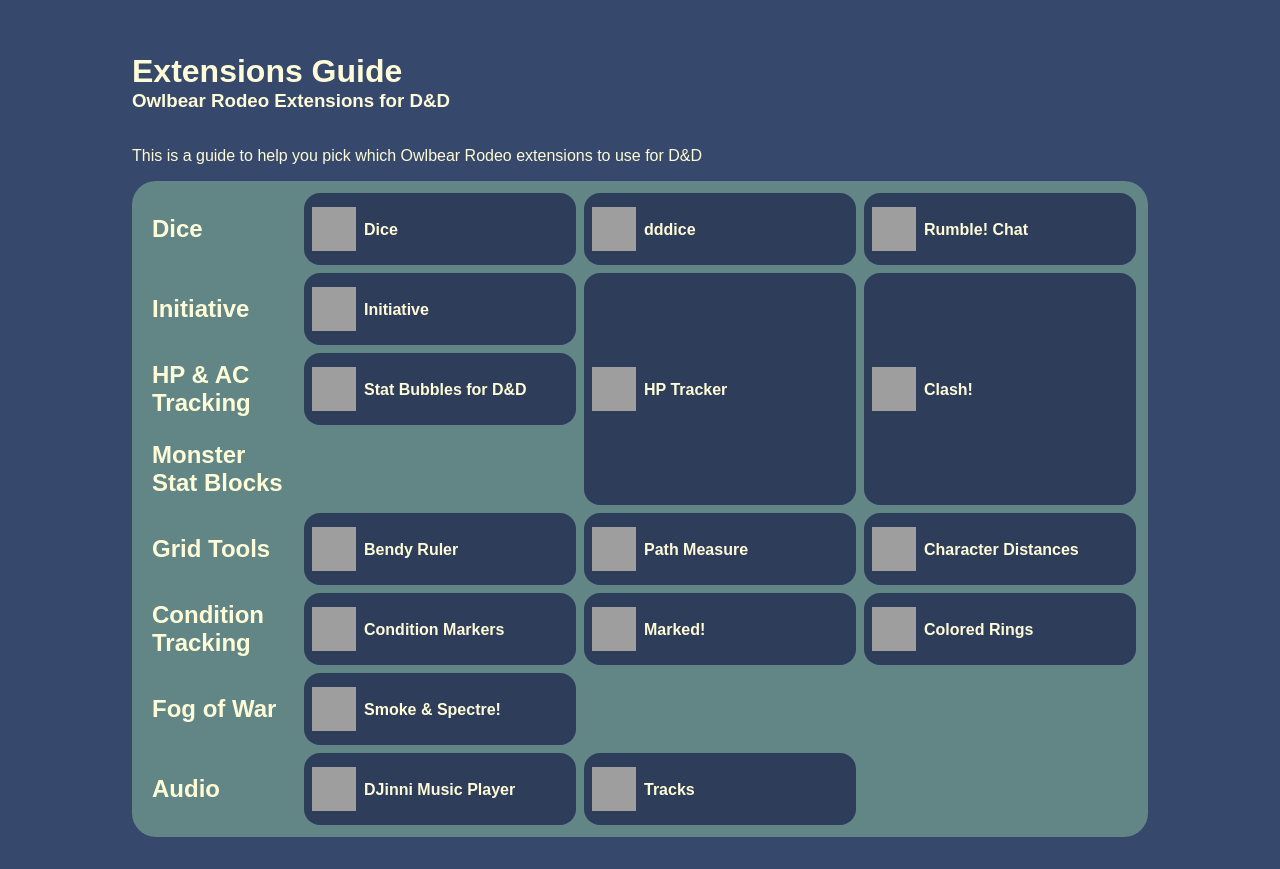
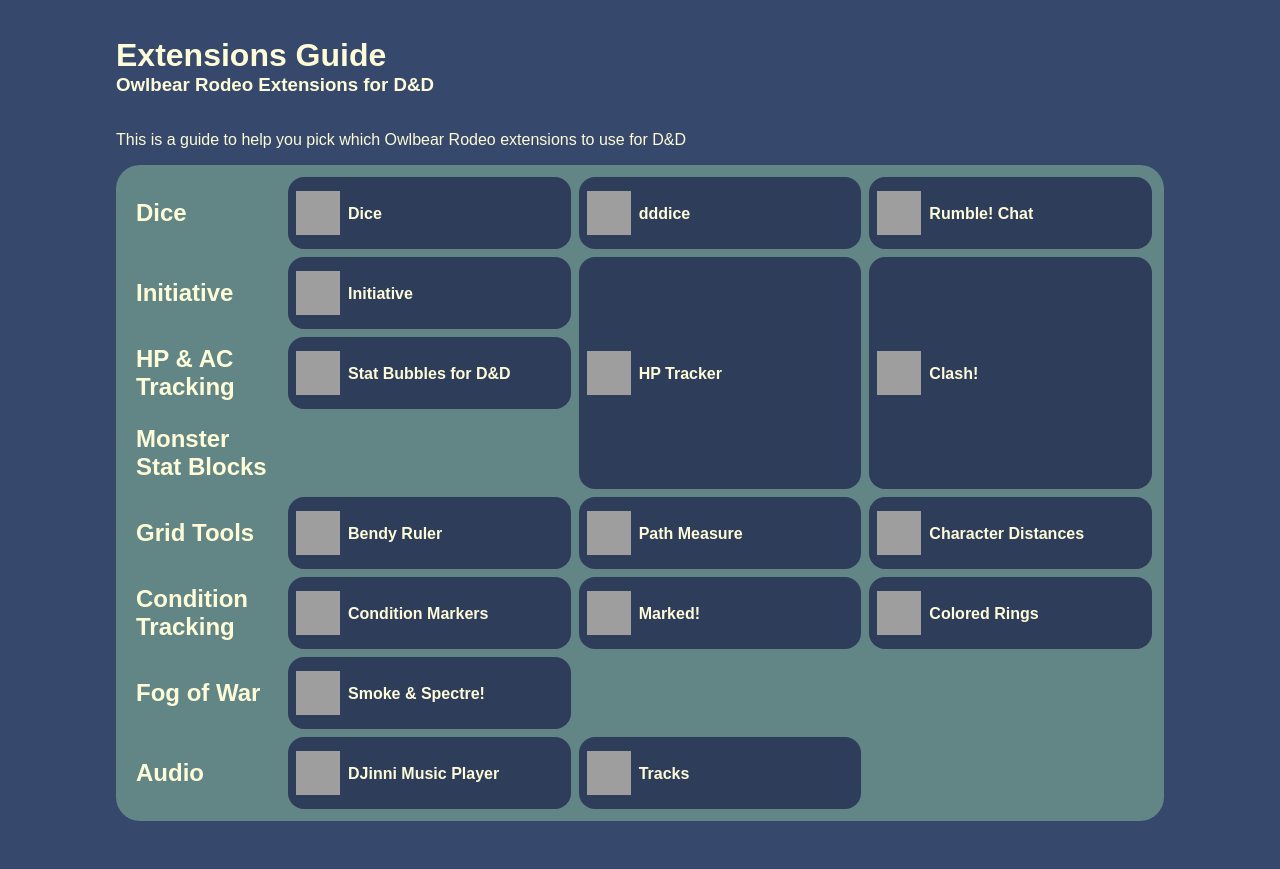
Before and after one commit to SeamusFinlayson/OBR-Extensions-Guide, a plain HTML site: page index.html in a window 1280 px wide. After the commit the page ends 837 px from the top, so only its background shows below. Drawn offline with Linux system fonts and the light colour scheme; grey boxes are pictures that could not be loaded.

Commit message:
Fix min width being too large

```diff
--- a/style.css
+++ b/style.css
@@ -4,7 +4,7 @@
     font-family: Arial, Helvetica, sans-serif;
 
     max-width: 1080px;
-	margin: 0 auto !important;
+    margin: 0 auto !important;
 	float: none !important;
 }
 
@@ -19,14 +19,14 @@
 .mother-div {
     display: flex;
     flex-direction: column;
-    margin: 32px;
+    margin: 16px;
 }
 
 .extensions-grid {
     background-color: #618685;
     padding: 8px;
     border-radius: 24px;
-    min-width: 940px;
+    min-width: 750px;
 
     display: grid;
     grid-template-columns: 160px repeat(3, 1fr);
```
